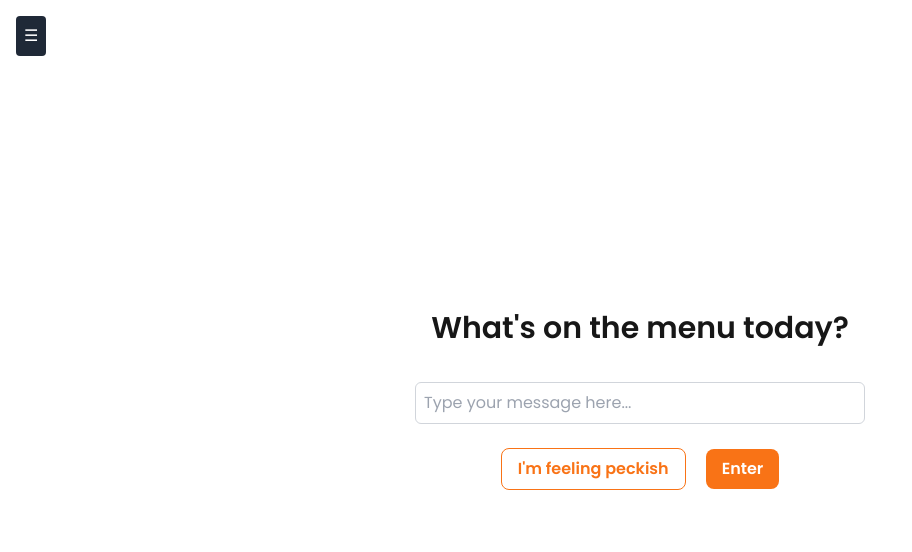
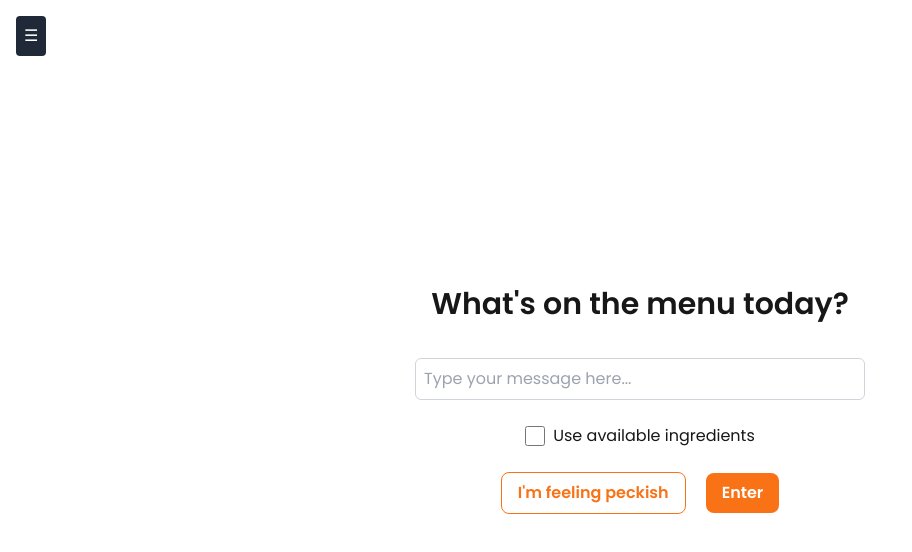
Before and after one commit to michaeljsXu/peckish, a Next.js app in the folder client/: page / in a window 1280 px wide. Shown: the top 552 px of the page, without its empty margins (0-912 px from the left). Built offline with nearby package versions, Linux system fonts and the light colour scheme.

Commit message:
updating classes and adding checkbox for use available items

```diff
--- a/client/app/chat/page.tsx
+++ b/client/app/chat/page.tsx
@@ -95,7 +95,7 @@ export default function Page() {
           <input
             type="text"
             placeholder="Type a message"
-            className="w-full"
+            className="input-box w-full"
             onChange={handleInputChange}
             onKeyDown={onKeyDownEvent}
             value={input}
--- a/client/app/globals.css
+++ b/client/app/globals.css
@@ -49,7 +49,7 @@ ol {
   @apply list-decimal list-inside;
 }
 
-input {
+input.input-box {
   @apply border border-gray-300 rounded-md p-2 focus:outline-none focus:ring-2 focus:ring-orange-500 focus:border-orange-500 hover:border-orange-400 active:border-orange-600 transition-colors duration-200;
 }
 
@@ -61,6 +61,11 @@ input {
   @apply bg-white text-orange-500 border border-orange-500 font-semibold py-2 px-4 rounded-lg focus:outline-none focus:ring-2 focus:ring-orange-400 focus:ring-offset-2 hover:bg-orange-500 hover:text-white active:bg-orange-600 transition-colors duration-200;
 }
 
+.checkbox {
+  height: 20px;
+  width: 20px;
+}
+
 .left-shadow {
   box-shadow: -5px 0 25px -7px rgba(0, 0, 0, 0.2);
 }
--- a/client/app/page.tsx
+++ b/client/app/page.tsx
@@ -3,7 +3,6 @@
 import { useState, useEffect } from 'react';
 import Navbar from './components/navbar';
 import { useRouter } from 'next/navigation';
-// import { useRouter } from 'next/router';
 
 export default function Home() {
   const router = useRouter();
@@ -48,9 +47,19 @@ export default function Home() {
           value={userInput}
           onChange={(e) => setUserInput(e.target.value)}
           onKeyDown={handleKeyDown}
-          className="w-[450px]"
+          className="input-box w-[450px]"
           placeholder="Type your message here..."
         />
+        <div className="flex flex-row items-center">
+          <input
+            type="checkbox"
+            className="checkbox mr-2"
+            checked={useAvailable}
+            onChange={() => setUseAvailable((prev) => !prev)}
+          />
+          <label>Use available ingredients</label>
+        </div>
+
         <div>
           <button onClick={handleButtonClick} className="mr-5 btn-orange-outline">
             I&apos;m feeling peckish
```
